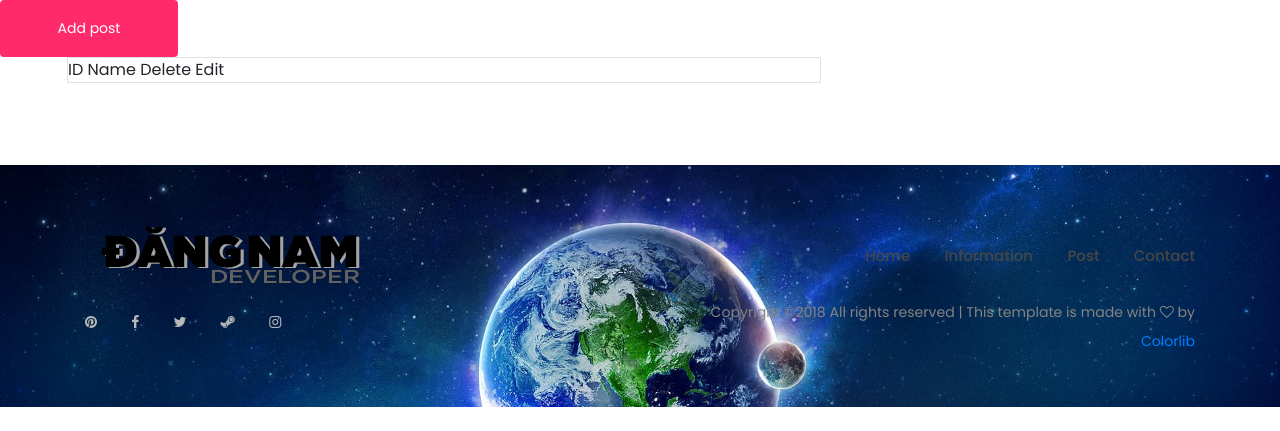
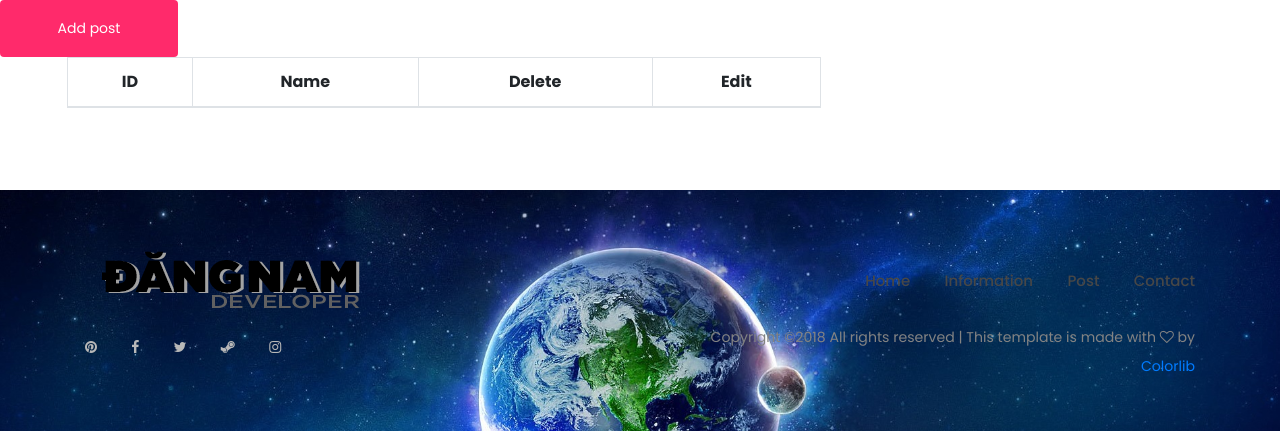
Before and after one commit to dangnamk55/home, a Laravel app: page /admin/quan-tri in a window 1280 px wide. Shown: the part 196-627 px from the top of the page. Run offline with Laravel 8, Linux system fonts and the light colour scheme; the visitor is signed in with stand-in values (Sample User, id 1); data comes from the database, SQL or seed files in the repository; data that the repository does not hold is empty; some libraries are stand-ins or nearby versions.

Commit message:
fixed view 2.0

```diff
--- a/blog2/resources/views/admin/quantri.blade.php
+++ b/blog2/resources/views/admin/quantri.blade.php
@@ -12,7 +12,7 @@
     <div class="container">
         <div class="row">
             <div class="col-lg-8">
-                <div class="table table-striped table-bordered">
+                <table class="table table-striped table-bordered"> <!-- thật vl Nam ko dùng table =)) -->
                     <thead>
                         <tr align="center">
                             <th>ID</th>
@@ -33,7 +33,7 @@
                     @endforeach
                     </tbody>
 
-                </div>
+                </table>
             </div>
         </div>
     </div>
```
Also changed, not shown: blog2/app/Http/Controllers/postController.php (line endings or trailing spaces).
